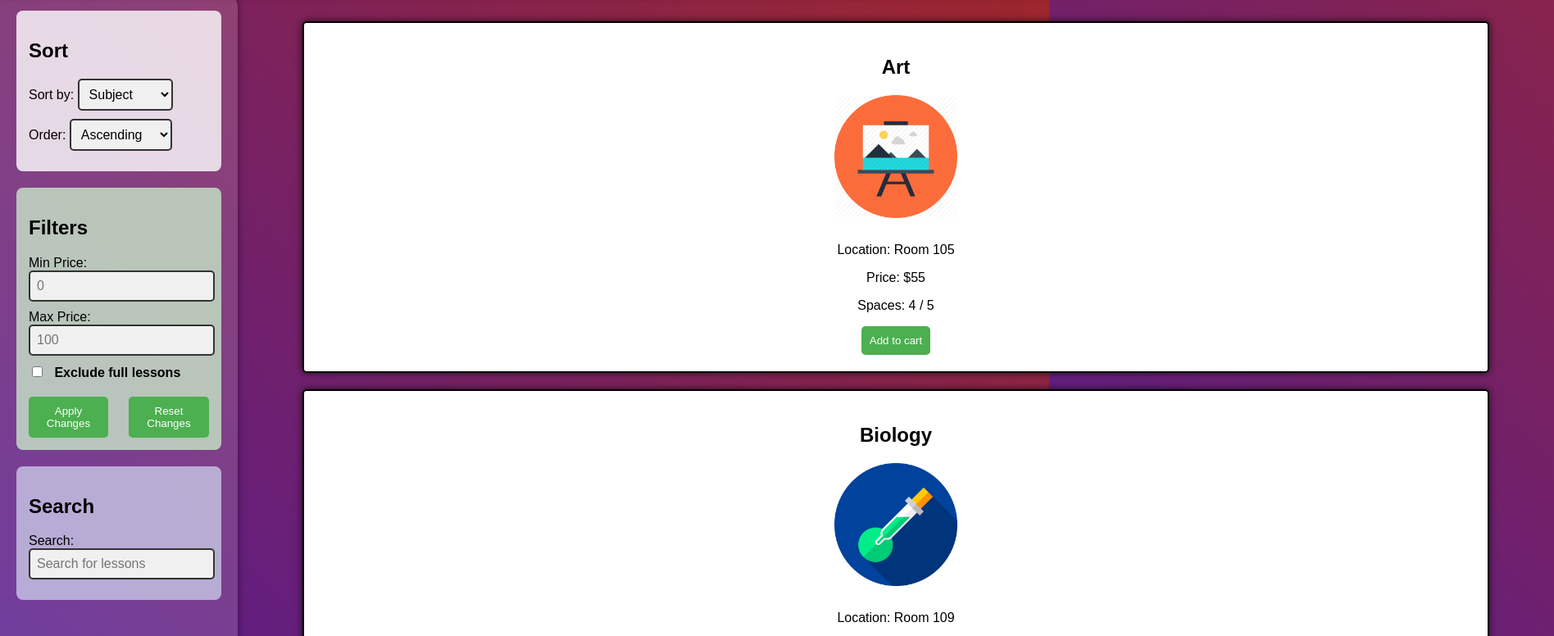
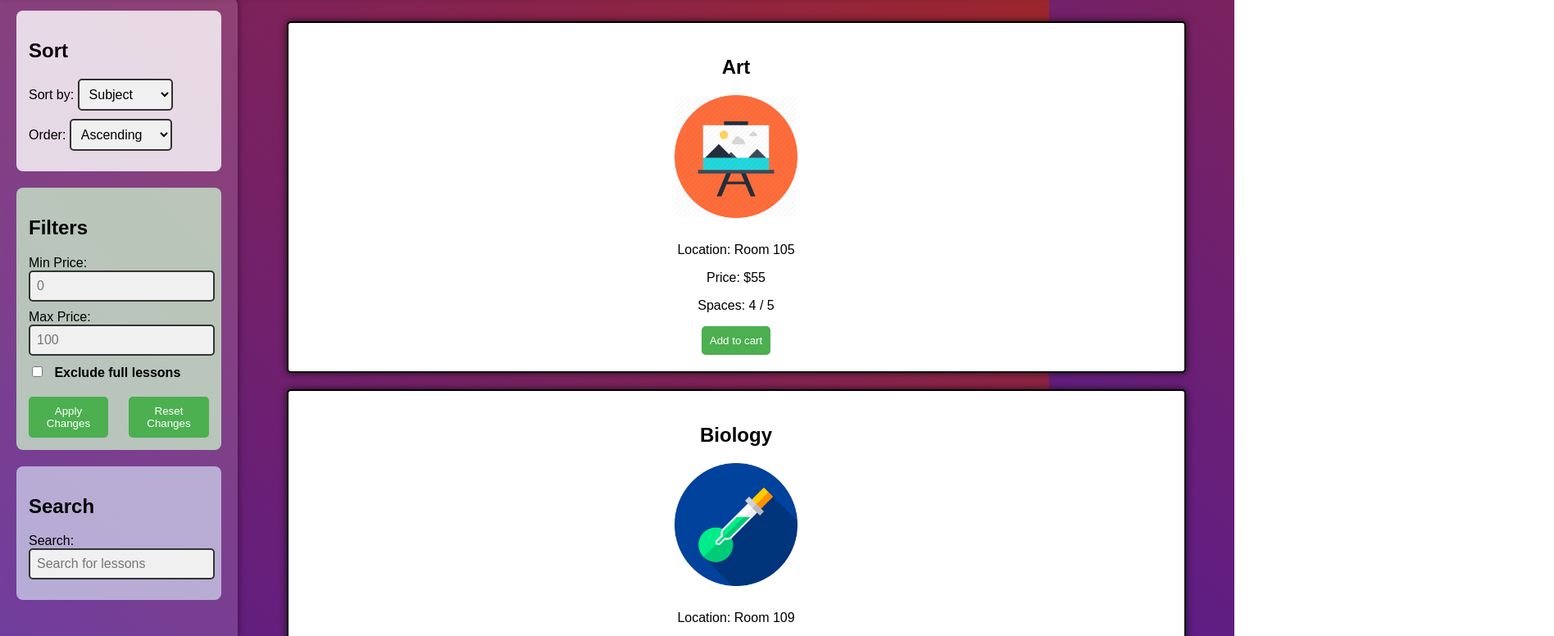
Before and after one commit to FabianC1/LessonBookingSystem-FullStack, a plain HTML site: page index.html in a window 1280 px wide. Shown: the part 129-905 px from the top of the page at 82% size, 1896 px wide, since content can reach past the window. Drawn offline with nearby package versions, Linux system fonts and the light colour scheme.

Commit message:
fixed lesson container for laptop display

```diff
--- a/style.css
+++ b/style.css
@@ -77,7 +77,7 @@ main {
     align-items: center;
     padding: 23px;
     flex-grow: 1;
-    width: 600%;
+    width: 450%;
 }
 
 /* Lesson card styling */
```
